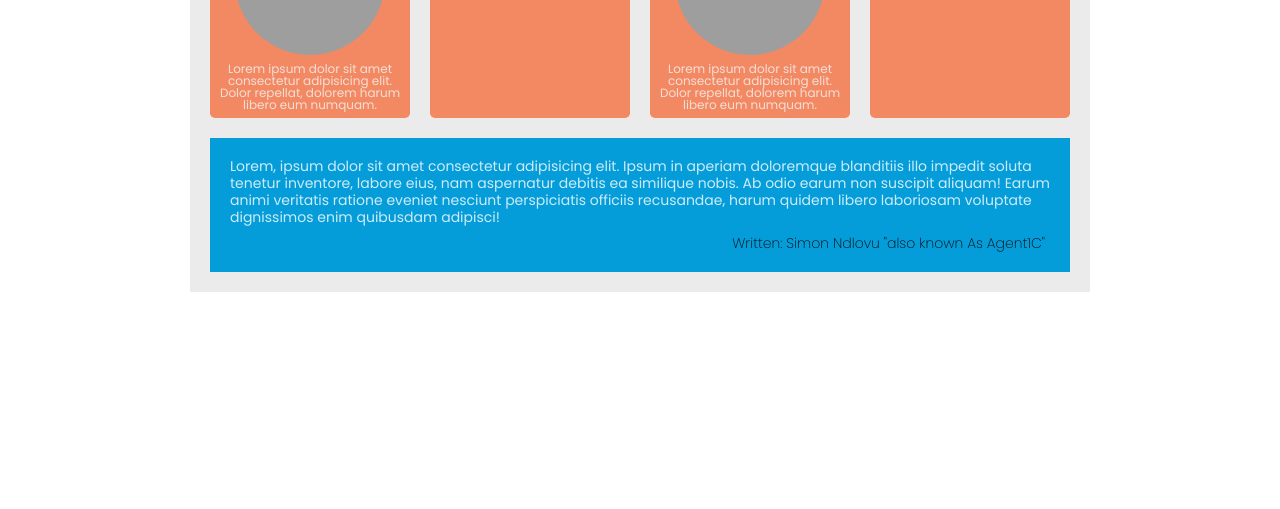
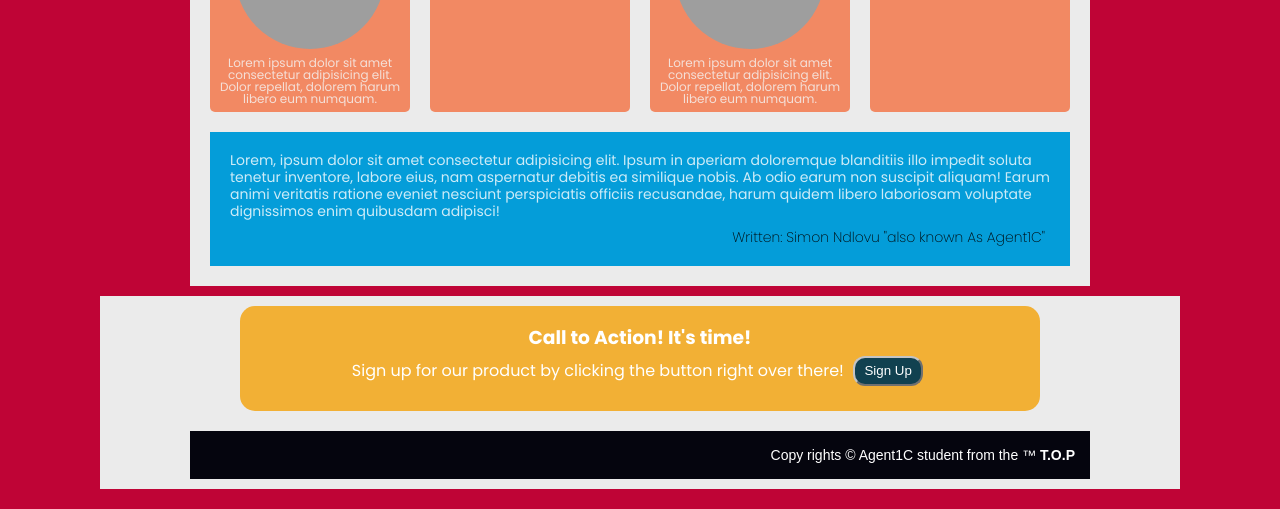
Before and after one commit to Agent1c/landing-page, a plain HTML site: page index.html in a window 1280 px wide. Shown: the part 670-1179 px from the top of the page. Before the commit the page ends 972 px from the top, so only its background shows below. Drawn offline with Linux system fonts and the light colour scheme; grey boxes are pictures that could not be loaded; a web font is replaced by a local one.

Commit message:
add: added footer and its information

```diff
--- a/css/land-page.css
+++ b/css/land-page.css
@@ -9,20 +9,20 @@
 }
 
 body{
+    background: #BF0436;
     padding: 10px;
-    /* box-sizing:inherit; */
+    box-sizing:inherit;
     font-size: 16px;
     line-height: 1.3;
     margin: 0 auto;
     font-family: "Poppins", sans-serif;
     color: #fff;
+    width: 1100px;
 }
 
 .nav{
-    background: #BF0436;
-    width: 900px;
     height: 60px;
-    border: 1px solid yellowgreen;
+    /* border: 1px solid yellowgreen; */
     padding: 0 15px;
     margin: 0 auto;
 
@@ -62,7 +62,7 @@ a:hover{
 
 .header{
     background: #049DD9;
-    border:3px solid #48e200;
+    /* border:3px solid #48e200; */
     width: 900px;
     padding: 10px;
     margin: 0 auto;
@@ -191,3 +191,48 @@ a:hover{
     line-height: 1.2;
     color: #000000;
 }
+
+.footer{
+    background: #ebebeb;
+    }
+
+.footer .container{
+    padding: 10px;
+    display: flex;
+    flex-flow: column wrap;
+    margin: 10px;
+    gap: 20px;
+
+}
+
+.container .sign-up-action {
+    width: 800px;
+    align-self: center;
+    justify-items: center;
+    border-radius: 15px;
+    margin: 0 auto;
+    padding: 20px;
+    background: #F2B035;
+}
+.sign-up-action .action-button{
+    background:#114150;
+    border-radius: 12px;
+    width: 70px;
+    border-color: #c4c4c4;
+    color: #fff;
+    padding: 1px;
+}
+
+.footer .footer-end{
+    margin: 0 auto;
+}
+
+.footer-end{
+    font-size: 14px;
+    font-family:Arial, Helvetica, sans-serif;
+    padding: 15px;
+    margin-left: 5px;
+    text-align: right;
+    background: #05050e;
+    width: 900px;
+}
--- a/index.html
+++ b/index.html
@@ -73,6 +73,19 @@
             </div>
         </section>
     </main>
+
+    <footer class="footer">
+        <div class="container">
+            <div class="sign-up-action">
+                <h3>Call to Action! It's time!</h3>
+                <p>Sign up for our product by clicking the button right over there!
+                    <button class="action-button">Sign Up</button>
+                </p>
+            </div>
+
+            <div class="footer-end">Copy rights &copy; <span>Agent1C</span> student from the &trade; <strong>T.O.P</strong></div>
+        </div>
+    </footer>
 </body>
 
 </html>
```
